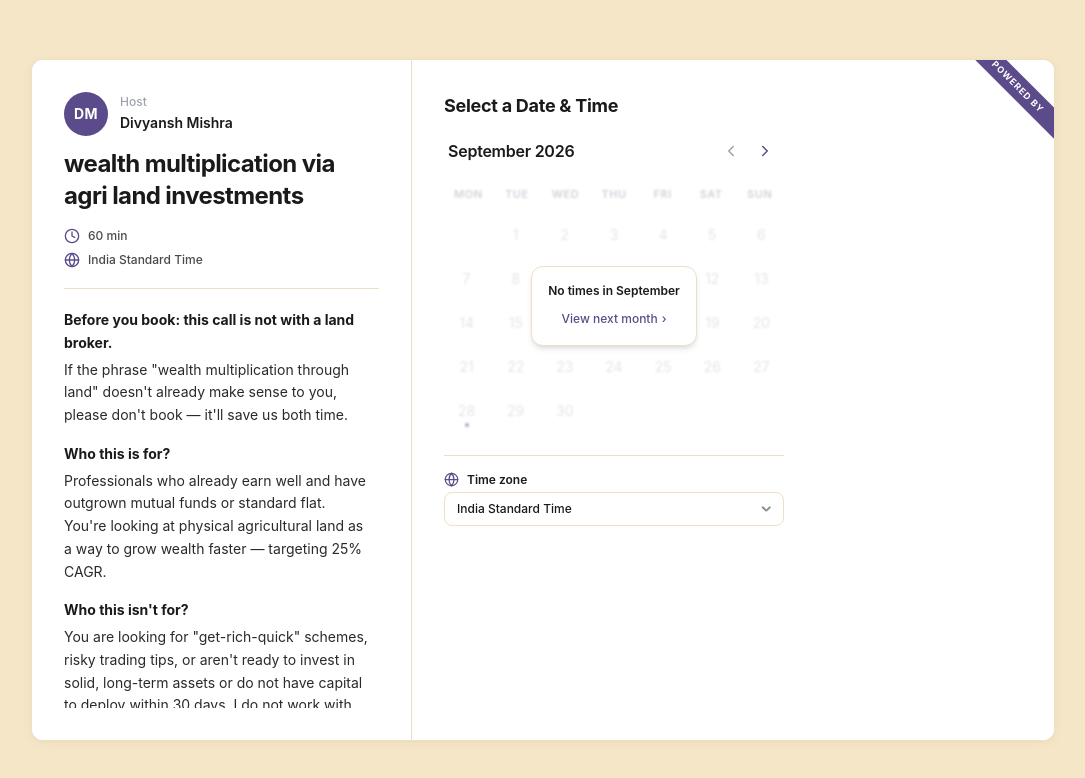
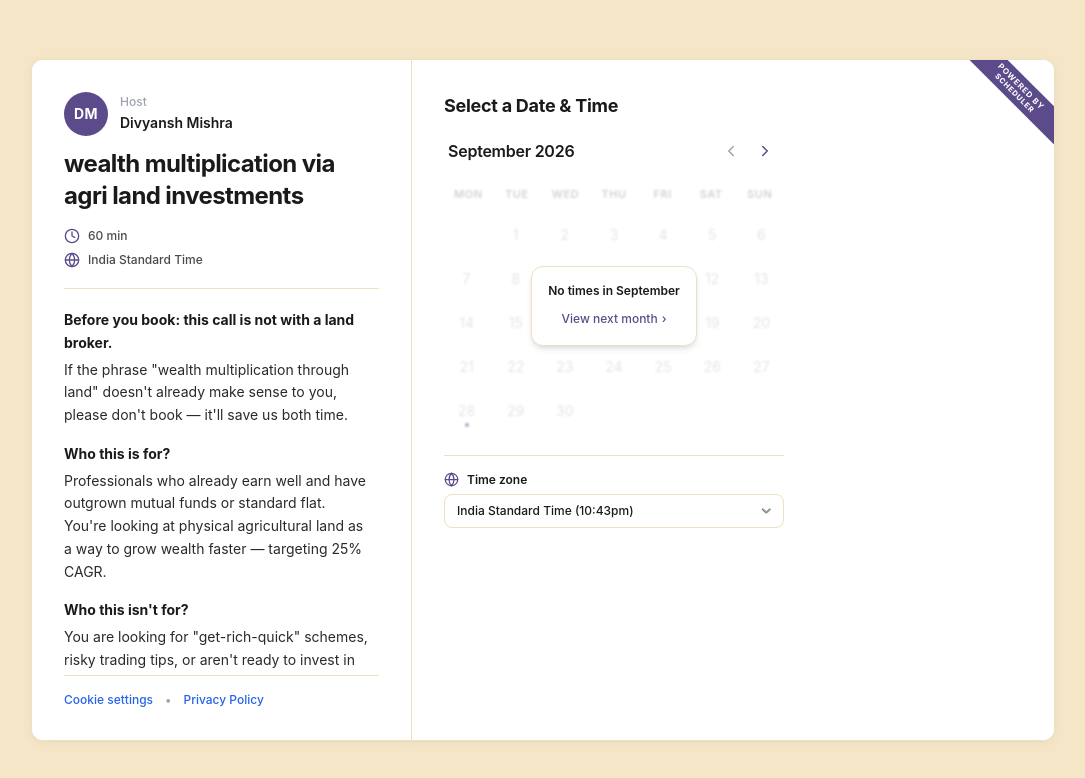
Before and after one commit to Divyansh-co/div-calendly-assesment, a React (Vite) app: page / in a window 1280 px wide. Shown: the top 778 px of the page, without its empty margins (97-1182 px from the left). Built offline with nearby package versions, Linux system fonts and the light colour scheme; the HTML template or start-up script is replaced by a standard one.

Commit message:
feat: live time in timezone selector and card footer links

```diff
--- a/src/components/calendar/TimezoneSelector.tsx
+++ b/src/components/calendar/TimezoneSelector.tsx
@@ -1,5 +1,7 @@
 import { Globe, ChevronDown } from "lucide-react";
 import { SUPPORTED_TIMEZONES } from "../../constants/config";
+import { useNow } from "../../hooks/useNow";
+import { formatInTimeZone } from "date-fns-tz";
 
 interface TimezoneSelectorProps {
   value: string;
@@ -7,9 +9,11 @@ interface TimezoneSelectorProps {
 }
 
 export function TimezoneSelector({ value, onChange }: TimezoneSelectorProps) {
+  const now = useNow(60000);
+
   return (
     <div className="mt-6 pt-4 border-t border-border">
-      <div className="flex items-center gap-2 text-xs font-semibold text-nearblack mb-1">
+      <div className="flex items-center gap-2 text-xs font-semibold text-nearblack mb-1.5">
         <Globe size={15} className="text-primary shrink-0" />
         <span>Time zone</span>
       </div>
@@ -20,11 +24,14 @@ export function TimezoneSelector({ value, onChange }: TimezoneSelectorProps) {
           aria-label="Select your time zone"
           className="w-full text-xs font-medium text-nearblack bg-white border border-border rounded-lg py-2 pl-3 pr-8 focus:outline-none focus:border-primary focus:ring-1 focus:ring-primary cursor-pointer appearance-none"
         >
-          {SUPPORTED_TIMEZONES.map((tz) => (
-            <option key={tz.value} value={tz.value}>
-              {tz.label}
-            </option>
-          ))}
+          {SUPPORTED_TIMEZONES.map((tz) => {
+            const timeStr = formatInTimeZone(now, tz.value, "h:mmaaa");
+            return (
+              <option key={tz.value} value={tz.value}>
+                {tz.label} ({timeStr})
+              </option>
+            );
+          })}
         </select>
         <ChevronDown
           size={14}
--- a/src/components/event/EventDetails.tsx
+++ b/src/components/event/EventDetails.tsx
@@ -9,6 +9,7 @@ import {
 import type { TimeSlot } from "../../types/booking";
 import { formatLongDate, formatSlotTime, formatIsoDate } from "../../lib/format";
 import { fromZonedTime } from "date-fns-tz";
+import { Footer } from "../layout/Footer";
 
 interface EventDetailsProps {
   step?: number;
@@ -156,6 +157,8 @@ export function EventDetails({
           </p>
         </div>
       </div>
+
+      <Footer />
     </div>
   );
 }
--- a/src/components/layout/BookingLayout.tsx
+++ b/src/components/layout/BookingLayout.tsx
@@ -36,8 +36,9 @@ export function BookingLayout({
         {/* Right Panel */}
         <div className="flex-1 p-6 lg:p-8 relative min-w-0 bg-white flex flex-col justify-start">
           <div className="absolute top-0 right-0 overflow-hidden w-28 h-28 pointer-events-none z-20">
-            <div className="bg-primary text-white text-[9px] font-bold tracking-widest uppercase py-1 w-36 text-center absolute top-4 -right-9 rotate-45 shadow-xs">
-              POWERED BY
+            <div className="bg-primary text-white text-[8px] font-bold tracking-widest uppercase py-1 w-36 text-center absolute top-4 -right-9 rotate-45 shadow-xs flex flex-col items-center leading-tight">
+              <span>POWERED BY</span>
+              <span className="text-[7.5px] font-extrabold tracking-widest opacity-95">SCHEDULER</span>
             </div>
           </div>
 
--- a/src/components/layout/Footer.tsx
+++ b/src/components/layout/Footer.tsx
@@ -1,8 +1,8 @@
 import { useState } from "react";
-import { Shield, FileText, Cookie, X, Check } from "lucide-react";
+import { Shield, Cookie, X, Check } from "lucide-react";
 
 export function Footer() {
-  const [activeModal, setActiveModal] = useState<"terms" | "privacy" | "cookies" | null>(null);
+  const [activeModal, setActiveModal] = useState<"privacy" | "cookies" | null>(null);
   const [cookiesSaved, setCookiesSaved] = useState(false);
 
   const handleSaveCookies = () => {
@@ -14,79 +14,52 @@ export function Footer() {
   };
 
   return (
-    <footer className="py-8 text-center border-t border-border/60 bg-surface/40 mt-auto">
-      <div className="max-w-4xl mx-auto px-4 flex flex-col sm:flex-row items-center justify-between gap-3 text-xs text-slate-500">
-        <p className="select-none">
-          Scheduling by <span className="font-semibold text-navy-800">Divyansh Mishra</span>
-        </p>
-
-        <div className="flex items-center gap-4 text-xs font-medium">
+    <div className="pt-4 mt-auto border-t border-border">
+      <div className="flex items-center gap-3 text-xs font-medium">
         <button
           type="button"
-            onClick={() => setActiveModal("terms")}
-            className="text-slate-500 hover:text-primary transition-colors"
+          onClick={() => setActiveModal("cookies")}
+          className="text-blue-600 hover:underline cursor-pointer"
         >
-            Terms of Service
+          Cookie settings
         </button>
-          <span>•</span>
+        <span className="text-muted" aria-hidden="true">•</span>
         <button
           type="button"
           onClick={() => setActiveModal("privacy")}
-            className="text-slate-500 hover:text-primary transition-colors"
+          className="text-blue-600 hover:underline cursor-pointer"
         >
-            Privacy Notice
+          Privacy Policy
         </button>
-          <span>•</span>
-          <button
-            type="button"
-            onClick={() => setActiveModal("cookies")}
-            className="text-slate-500 hover:text-primary transition-colors"
-          >
-            Cookie Preferences
-          </button>
-        </div>
       </div>
 
       {activeModal && (
         <div
           role="dialog"
           aria-modal="true"
-          className="fixed inset-0 z-50 flex items-center justify-center p-4 bg-navy-900/60 backdrop-blur-xs text-left"
+          className="fixed inset-0 z-50 flex items-center justify-center p-4 bg-black/50 backdrop-blur-xs text-left"
         >
-          <div className="card w-full max-w-md p-6 bg-surface shadow-xl space-y-4">
+          <div className="w-full max-w-md p-6 bg-white rounded-xl shadow-xl space-y-4 border border-butter-border">
             <div className="flex items-center justify-between pb-3 border-b border-border">
               <div className="flex items-center gap-2">
-                {activeModal === "terms" && <FileText className="text-primary" size={18} />}
                 {activeModal === "privacy" && <Shield className="text-primary" size={18} />}
                 {activeModal === "cookies" && <Cookie className="text-primary" size={18} />}
-                <h3 className="text-sm font-bold text-navy-900">
-                  {activeModal === "terms" && "Terms of Service"}
-                  {activeModal === "privacy" && "Privacy Notice"}
-                  {activeModal === "cookies" && "Cookie Preferences"}
+                <h3 className="text-sm font-bold text-nearblack">
+                  {activeModal === "privacy" && "Privacy Policy"}
+                  {activeModal === "cookies" && "Cookie Settings"}
                 </h3>
               </div>
               <button
                 type="button"
                 onClick={() => setActiveModal(null)}
                 aria-label="Close dialog"
-                className="p-1 rounded-lg text-slate-400 hover:text-navy-900 hover:bg-slate-100 transition-colors"
+                className="p-1 rounded-lg text-muted hover:text-nearblack hover:bg-butter-light transition-colors cursor-pointer"
               >
                 <X size={16} />
               </button>
             </div>
 
-            <div className="text-xs text-slate-600 space-y-2.5 leading-relaxed">
-              {activeModal === "terms" && (
-                <>
-                  <p>
-                    All consultations with Divyansh Mishra are scheduled for private informational and strategy discussions regarding agricultural land investment principles.
-                  </p>
-                  <p>
-                    Cancellations or rescheduling requests should be submitted at least 24 hours prior to the booked time slot.
-                  </p>
-                </>
-              )}
-
+            <div className="text-xs text-[#4A4A4A] space-y-2.5 leading-relaxed">
               {activeModal === "privacy" && (
                 <>
                   <p>
@@ -103,12 +76,12 @@ export function Footer() {
                   <p className="mb-3">
                     This website only uses strictly necessary local state to maintain your booking session. No third-party tracking cookies are used.
                   </p>
-                  <div className="p-3 bg-slate-50 rounded-xl border border-border space-y-2">
+                  <div className="p-3 bg-butter-light/40 rounded-xl border border-border space-y-2">
                     <div className="flex items-center justify-between">
-                      <span className="font-semibold text-navy-900">Essential Session State</span>
+                      <span className="font-semibold text-nearblack">Essential Session State</span>
                       <span className="text-[11px] font-semibold text-emerald-600 uppercase tracking-wide">Always Active</span>
                     </div>
-                    <p className="text-[11px] text-slate-500">
+                    <p className="text-[11px] text-muted">
                       Required for step transitions, calendar date selection, and appointment confirmations.
                     </p>
                   </div>
@@ -121,7 +94,7 @@ export function Footer() {
                 <button
                   type="button"
                   onClick={handleSaveCookies}
-                  className="btn-primary px-4 py-2 min-h-0 text-xs font-semibold"
+                  className="px-4 py-2 rounded-lg bg-primary hover:bg-primary-hover text-white text-xs font-semibold cursor-pointer shadow-xs inline-flex items-center gap-1.5 transition-colors"
                 >
                   {cookiesSaved ? (
                     <>
@@ -135,7 +108,7 @@ export function Footer() {
                 <button
                   type="button"
                   onClick={() => setActiveModal(null)}
-                  className="btn-primary px-4 py-2 min-h-0 text-xs font-semibold"
+                  className="px-4 py-2 rounded-lg bg-primary hover:bg-primary-hover text-white text-xs font-semibold cursor-pointer shadow-xs transition-colors"
                 >
                   Close
                 </button>
@@ -144,6 +117,6 @@ export function Footer() {
           </div>
         </div>
       )}
-    </footer>
+    </div>
   );
 }
--- /dev/null
+++ b/src/hooks/useNow.ts
@@ -0,0 +1,15 @@
+import { useState, useEffect } from "react";
+
+export function useNow(intervalMs: number = 60000): Date {
+  const [now, setNow] = useState(() => new Date());
+
+  useEffect(() => {
+    const timer = setInterval(() => {
+      setNow(new Date());
+    }, intervalMs);
+
+    return () => clearInterval(timer);
+  }, [intervalMs]);
+
+  return now;
+}
```
Lines whose indentation alone changed are shown as unchanged.
